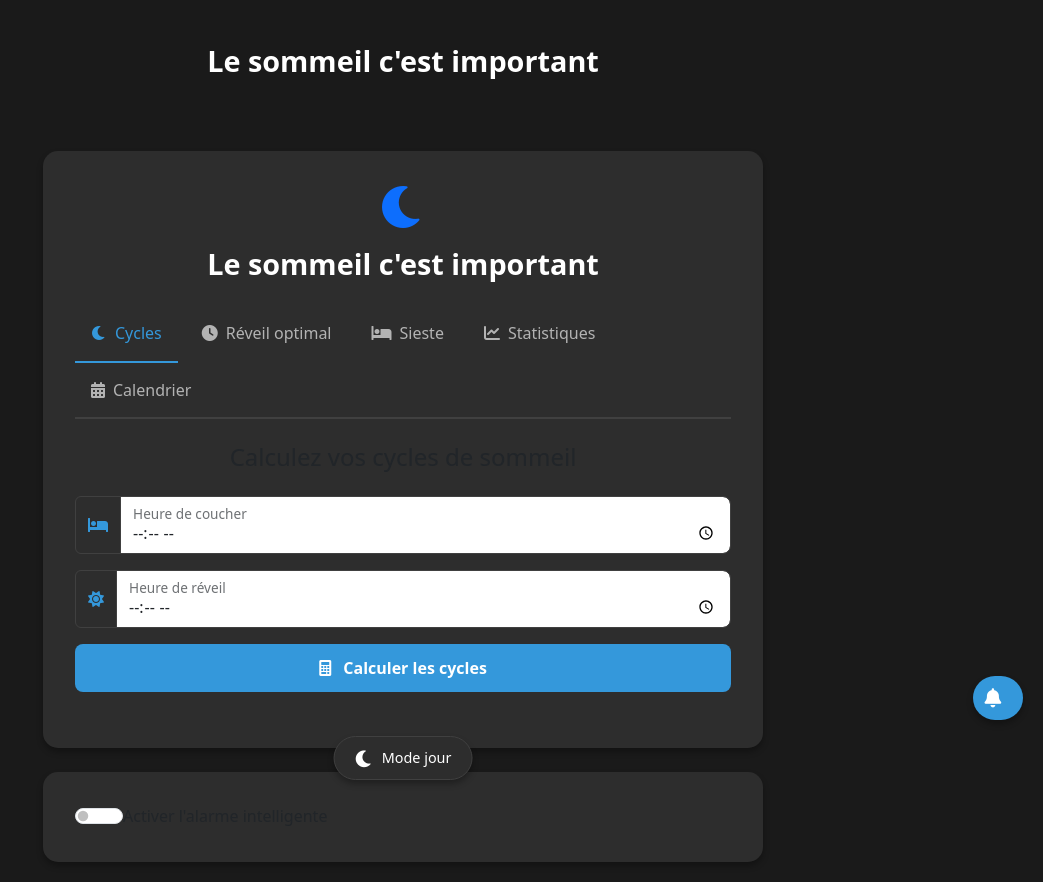
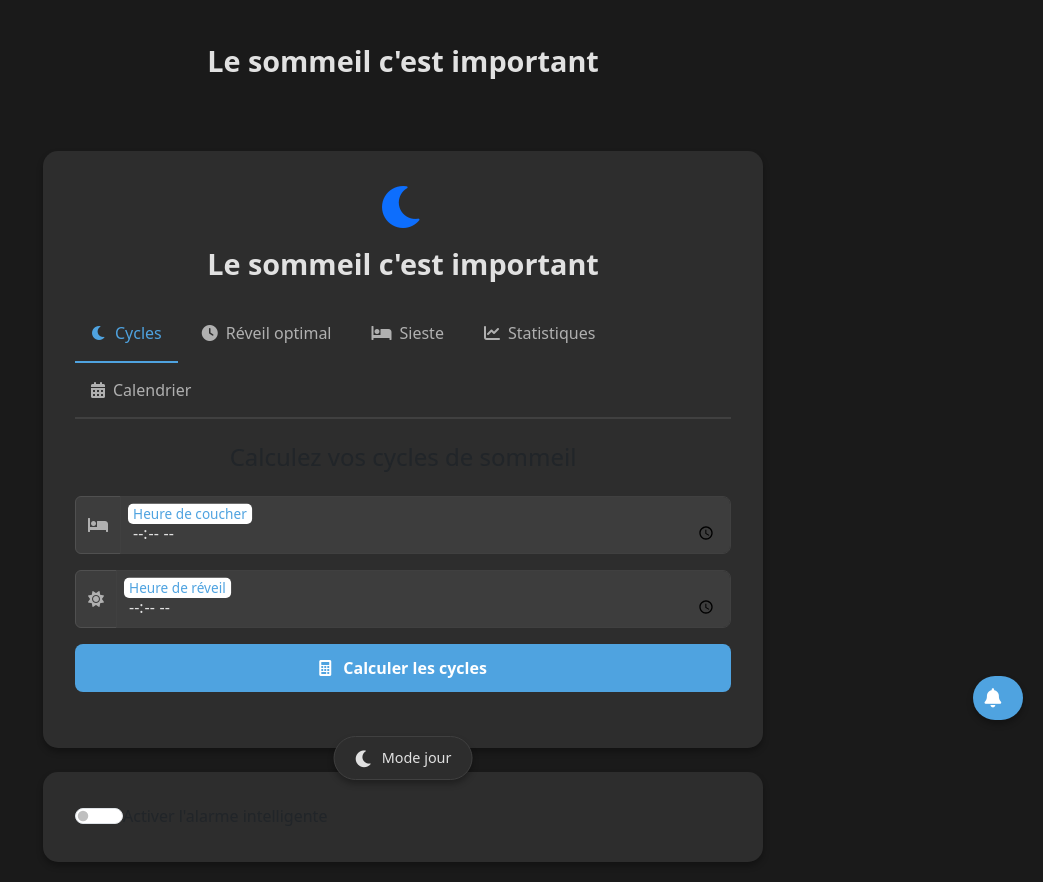
Before and after one commit to IHO269/App_sommeil, a website: page index.html in a window 1280 px wide. Both pictures are taken after a click on the element "Mode nuit". Shown: the whole page, without its empty margins (237-1280 px from the left). Drawn offline with nearby package versions, Linux system fonts and the light colour scheme.

Commit message:
Amélioration des contrastes et de la lisibilité en mode sombre

```diff
--- a/styles.css
+++ b/styles.css
@@ -32,6 +32,15 @@ h1 {
 .form-control {
     border-radius: 8px;
     border: 1px solid var(--border-color);
+    background-color: var(--input-background);
+    color: var(--input-text);
+}
+
+.form-control:focus {
+    background-color: var(--input-background);
+    border-color: var(--primary-color);
+    color: var(--input-text);
+    box-shadow: 0 0 0 0.2rem rgba(52, 152, 219, 0.25);
 }
 
 .form-floating label {
@@ -42,6 +51,9 @@ h1 {
     background-color: var(--card-background);
     border: 1px solid var(--border-color);
     color: var(--primary-color);
+    background-color: var(--input-background);
+    border-color: var(--input-border);
+    color: var(--text-secondary);
 }
 
 .btn {
@@ -62,6 +74,17 @@ h1 {
     box-shadow: 0 4px 6px rgba(0, 0, 0, 0.1);
 }
 
+[data-theme="dark"] .btn-primary {
+    background-color: var(--primary-color);
+    border-color: var(--primary-color);
+    color: #ffffff;
+}
+
+[data-theme="dark"] .btn-primary:hover {
+    background-color: var(--primary-hover);
+    border-color: var(--primary-hover);
+}
+
 .btn-outline-primary {
     border-color: var(--primary-color);
     color: var(--primary-color);
@@ -71,6 +94,17 @@ h1 {
     background-color: var(--primary-color);
     border-color: var(--primary-color);
     color: white;
+}
+
+[data-theme="dark"] .btn-outline-primary {
+    border-color: var(--primary-color);
+    color: var(--primary-color);
+}
+
+[data-theme="dark"] .btn-outline-primary:hover {
+    background-color: var(--primary-color);
+    border-color: var(--primary-color);
+    color: #ffffff;
 }
 
 .nav-tabs {
@@ -88,7 +122,7 @@ h1 {
 
 .nav-tabs .nav-link:hover {
     color: var(--primary-color);
-    background-color: var(--card-background);
+    background-color: var(--tab-hover-bg);
     border-color: transparent;
 }
 
@@ -114,9 +148,24 @@ h1 {
     border-color: var(--primary-color);
 }
 
+[data-theme="dark"] .nap-card {
+    background-color: var(--input-background);
+}
+
+[data-theme="dark"] .nap-card:hover,
+[data-theme="dark"] .nap-card.selected {
+    background-color: var(--primary-color);
+    color: #ffffff;
+}
+
 .nap-card i {
     font-size: 2rem;
     color: var(--primary-color);
+}
+
+[data-theme="dark"] .nap-card:hover i,
+[data-theme="dark"] .nap-card.selected i {
+    color: #ffffff;
 }
 
 /* Styles pour les statistiques */
@@ -170,6 +219,7 @@ h1 {
 .table {
     margin-bottom: 0;
     background-color: white;
+    color: var(--text-color);
 }
 
 .table thead th {
@@ -184,6 +234,7 @@ h1 {
     padding: 1rem;
     vertical-align: middle;
     border-bottom: 1px solid var(--border-color);
+    color: var(--text-color);
 }
 
 .cycle-icon-small {
@@ -334,18 +385,28 @@ h1 {
     --primary-color: #3498db;
     --primary-hover: #2980b9;
     --card-shadow: 0 4px 6px rgba(0, 0, 0, 0.1);
+    --input-background: #ffffff;
+    --input-border: #ced4da;
+    --input-text: #2c3e50;
+    --tab-active-border: #3498db;
+    --tab-hover-bg: #f8f9fa;
 }
 
 /* Thème sombre */
 [data-theme="dark"] {
     --background-color: #1a1a1a;
     --card-background: #2d2d2d;
-    --text-color: #ffffff;
-    --text-secondary: #b3b3b3;
+    --text-color: #e1e1e1;
+    --text-secondary: #b0b0b0;
     --border-color: #404040;
-    --primary-color: #3498db;
-    --primary-hover: #2980b9;
+    --primary-color: #4fa3e0;
+    --primary-hover: #3498db;
     --card-shadow: 0 4px 6px rgba(0, 0, 0, 0.3);
+    --input-background: #3d3d3d;
+    --input-border: #505050;
+    --input-text: #e1e1e1;
+    --tab-active-border: #4fa3e0;
+    --tab-hover-bg: #383838;
 }
 
 /* Style du switch thème */
@@ -383,3 +444,17 @@ h1 {
     font-size: 0.9rem;
     font-weight: 500;
 }
+
+[data-theme="dark"] .form-floating label {
+    color: var(--text-secondary);
+}
+
+[data-theme="dark"] .form-floating > .form-control:focus ~ label,
+[data-theme="dark"] .form-floating > .form-control:not(:placeholder-shown) ~ label {
+    color: var(--primary-color);
+}
+
+[data-theme="dark"] .card {
+    background-color: var(--card-background);
+    border-color: var(--border-color);
+}
```
